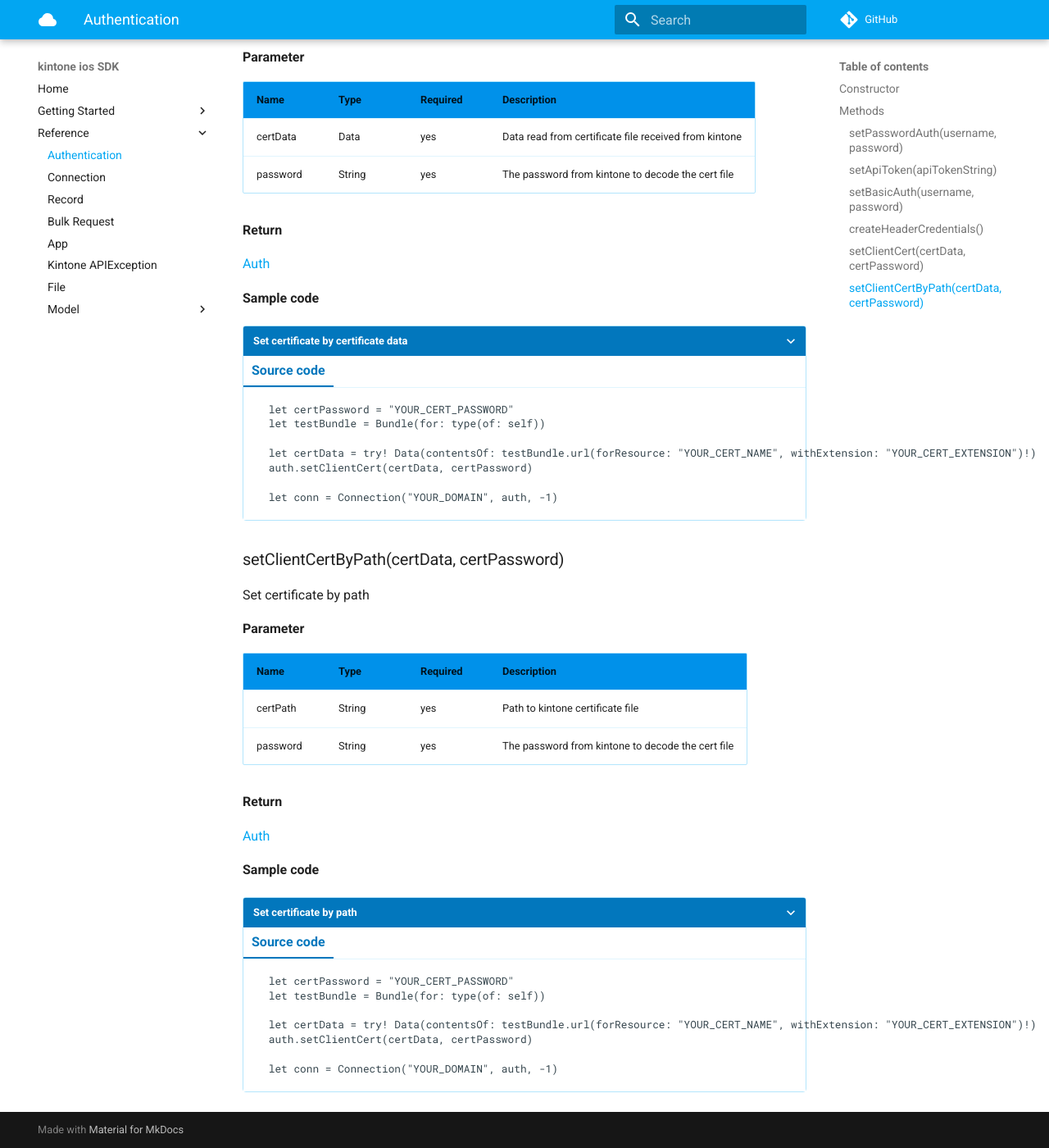
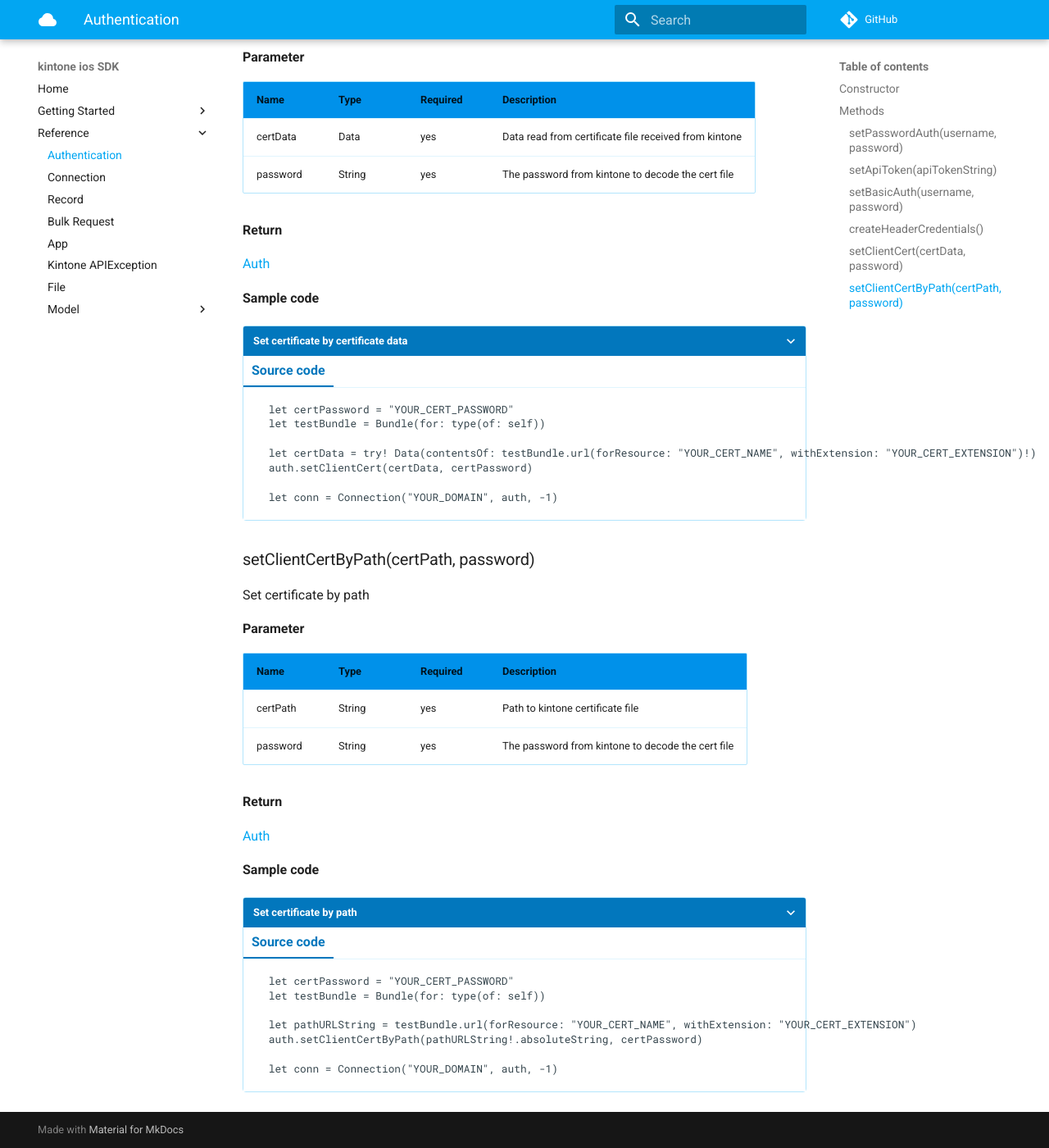
Before and after one commit to kintone-labs/kintone-ios-sdk, an MkDocs documentation site: the page built from docs/reference/authentication.md, in a window 1280 px wide and 1400 px high, scrolled down 3393 px. Shown: the whole window at 82% size. Built offline with MkDocs 1.6.1 and Material for MkDocs 9.7.7, drawn with Linux system fonts in a browser that asks for light colours; comment, search, counter and statistics services are not loaded; old or Windows-style settings are respelled for this version of MkDocs; some of the changed text lies outside the part shown.

Commit message:
[authentication] update setCertByPath

```diff
--- a/docs/reference/authentication.md
+++ b/docs/reference/authentication.md
@@ -170,7 +170,7 @@
 
 </details>
 
-### setClientCert(certData, certPassword)
+### setClientCert(certData, password)
 
 Set certificate by certificate data
 
@@ -206,7 +206,7 @@
 
 </details>
 
-### setClientCertByPath(certData, certPassword)
+### setClientCertByPath(certPath, password)
 
 Set certificate by path
 
@@ -233,8 +233,8 @@
     let certPassword = "YOUR_CERT_PASSWORD"
     let testBundle = Bundle(for: type(of: self))
 
-    let certData = try! Data(contentsOf: testBundle.url(forResource: "YOUR_CERT_NAME", withExtension: "YOUR_CERT_EXTENSION")!)
-    auth.setClientCert(certData, certPassword)
+    let pathURLString = testBundle.url(forResource: "YOUR_CERT_NAME", withExtension: "YOUR_CERT_EXTENSION")
+    auth.setClientCertByPath(pathURLString!.absoluteString, certPassword)
 
     let conn = Connection("YOUR_DOMAIN", auth, -1)
 
```
